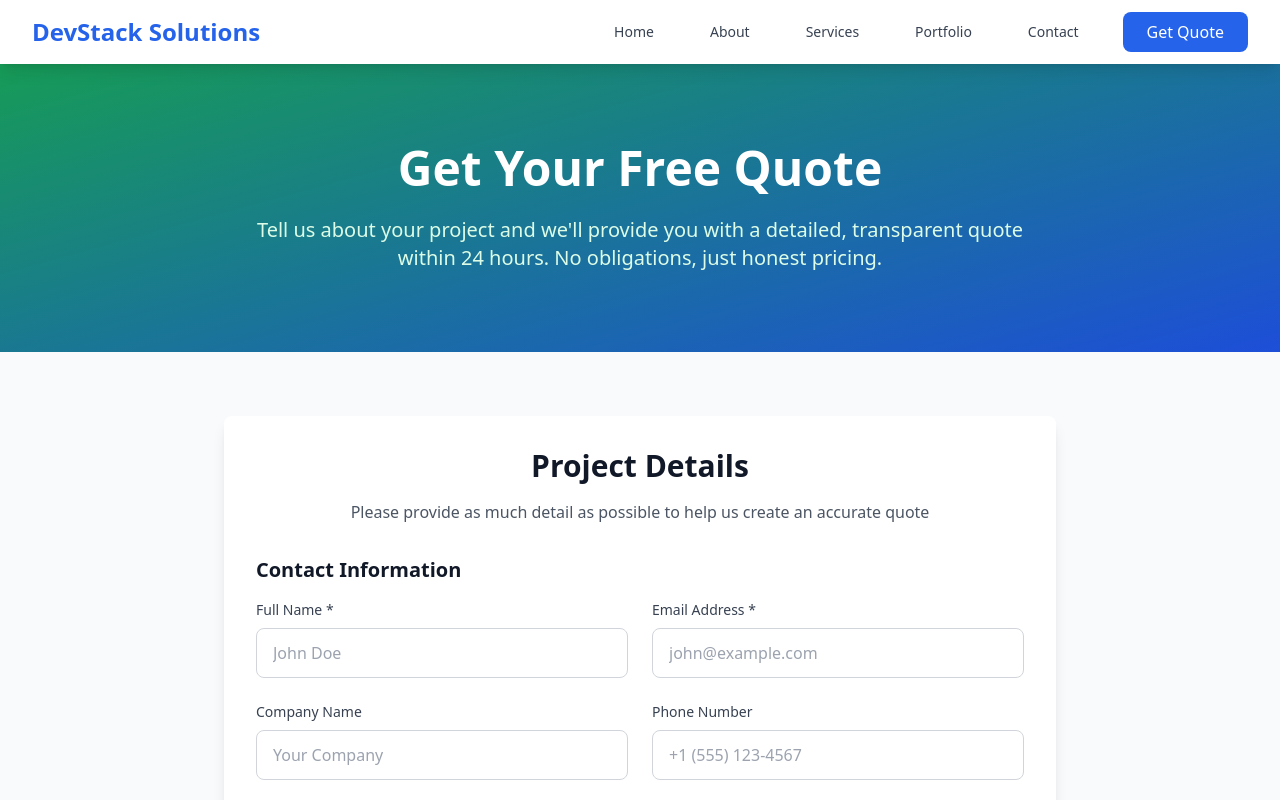
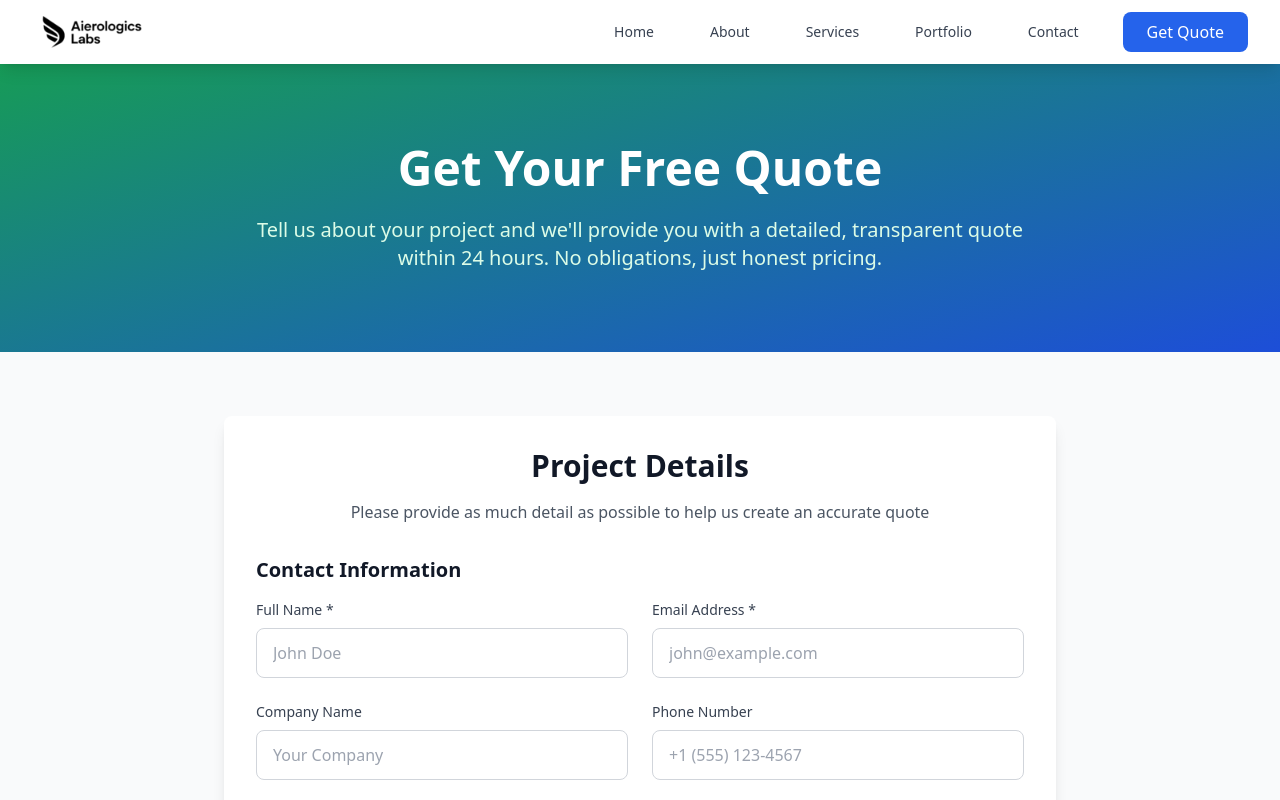
Before and after one commit to dprsoftwares/innovative-web-forge, a React (Vite) app: page /quote in a window 1280 px wide. Shown: the top 800 px of the page. Built offline with nearby package versions, Linux system fonts and the light colour scheme.

Commit message:
Use new logo

```diff
--- a/src/components/Navigation.tsx
+++ b/src/components/Navigation.tsx
@@ -22,8 +22,12 @@ const Navigation = () => {
       <div className="max-w-7xl mx-auto px-4 sm:px-6 lg:px-8">
         <div className="flex justify-between h-16">
           <div className="flex items-center">
-            <Link to="/" className="text-2xl font-bold text-blue-600 hover:text-blue-700 transition-colors">
-              DevStack Solutions
+            <Link to="/" className="flex items-center hover:opacity-80 transition-opacity">
+              <img
+                src="/lovable-uploads/5fa05619-1f58-4c66-b497-f2c004e34f3a.png"
+                alt="Aierologics Labs"
+                className="h-8 w-auto"
+              />
             </Link>
           </div>
 
```
Also changed, not shown: public/lovable-uploads/5fa05619-1f58-4c66-b497-f2c004e34f3a.png (added).
